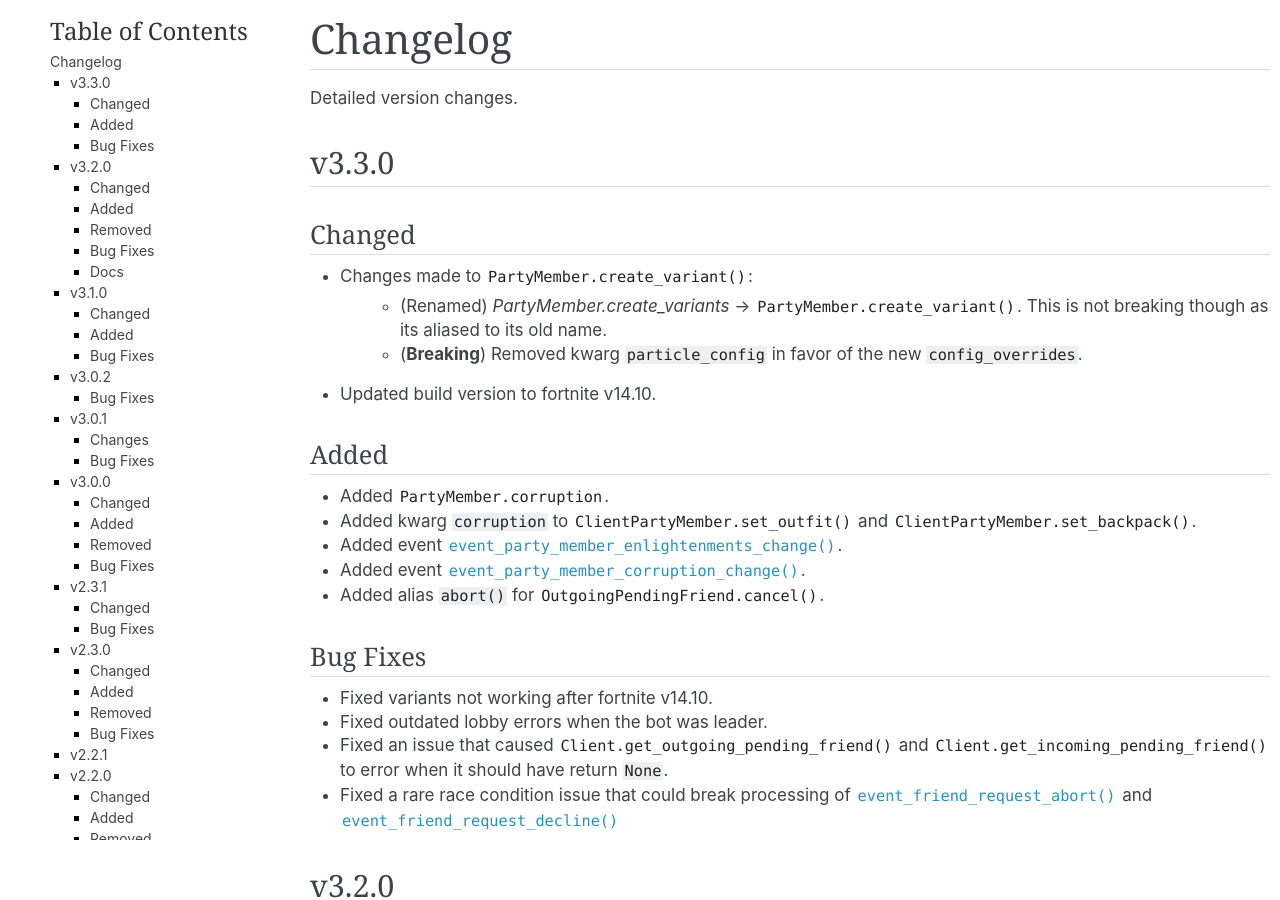
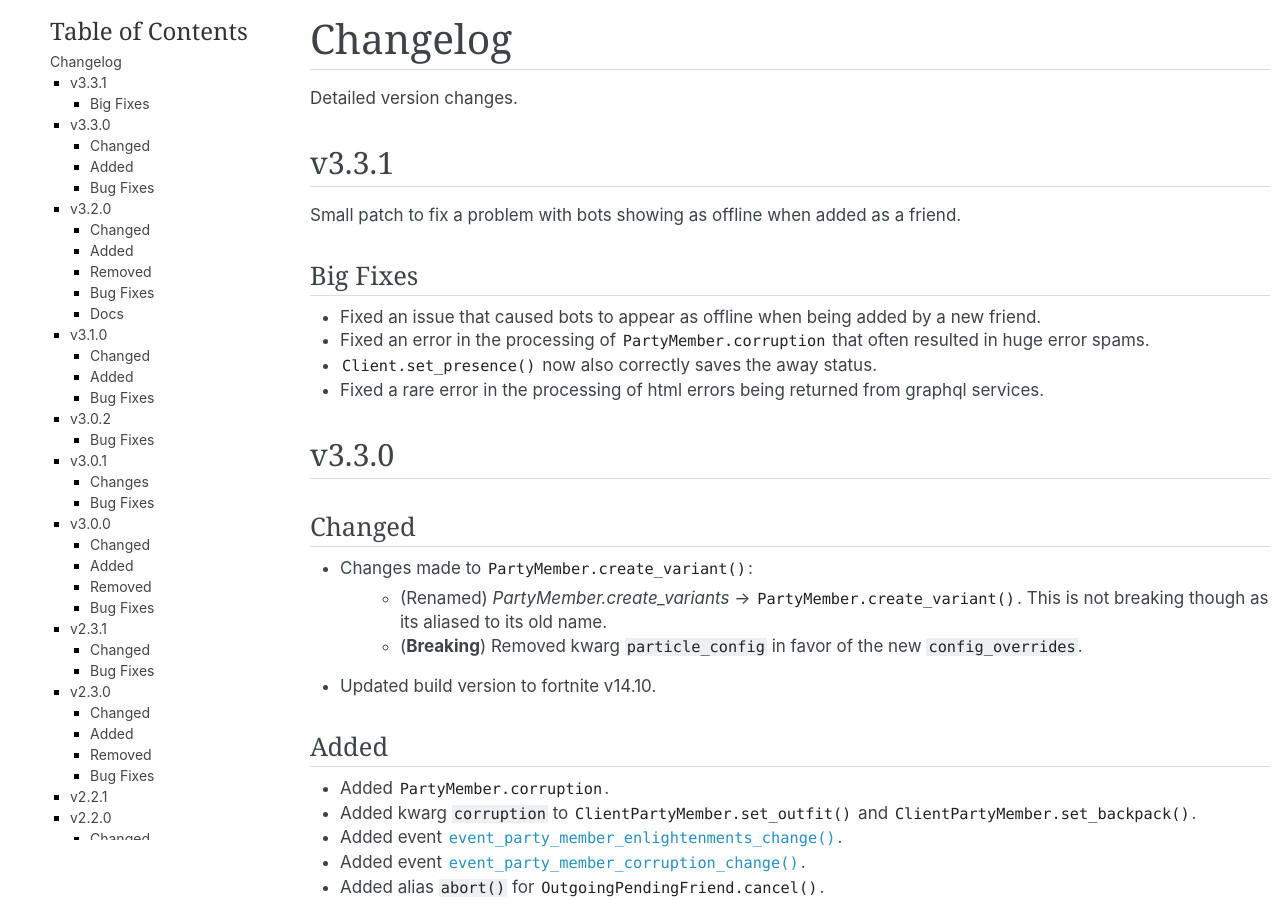
Before and after one commit to Terbau/fortnitepy, a Sphinx documentation site: the page built from docs/changelog.rst, in a window 1280 px wide and 900 px high. Built offline with Sphinx 7.4.7, drawn with Linux system fonts in a browser that asks for light colours.

Commit message:
v3.3.1 changelog + version bump

```diff
--- a/docs/changelog.rst
+++ b/docs/changelog.rst
@@ -4,6 +4,20 @@ Changelog
 =========
 
 Detailed version changes.
+
+
+v3.3.1
+------
+
+Small patch to fix a problem with bots showing as offline when added as a friend.
+
+Big Fixes
+~~~~~~~~~
+
+- Fixed an issue that caused bots to appear as offline when being added by a new friend.
+- Fixed an error in the processing of :attr:`PartyMember.corruption` that often resulted in huge error spams.
+- :meth:`Client.set_presence()` now also correctly saves the away status.
+- Fixed a rare error in the processing of html errors being returned from graphql services.
 
 
 v3.3.0
--- a/fortnitepy/__init__.py
+++ b/fortnitepy/__init__.py
@@ -25,7 +25,7 @@ OUT OF OR IN CONNECTION WITH THE SOFTWARE OR THE USE OR OTHER DEALINGS IN THE
 SOFTWARE.
 """
 
-__version__ = '3.3.0'
+__version__ = '3.3.1'
 
 from .client import Client, run_multiple, start_multiple, close_multiple
 from .auth import (Auth, EmailAndPasswordAuth, ExchangeCodeAuth,
```
